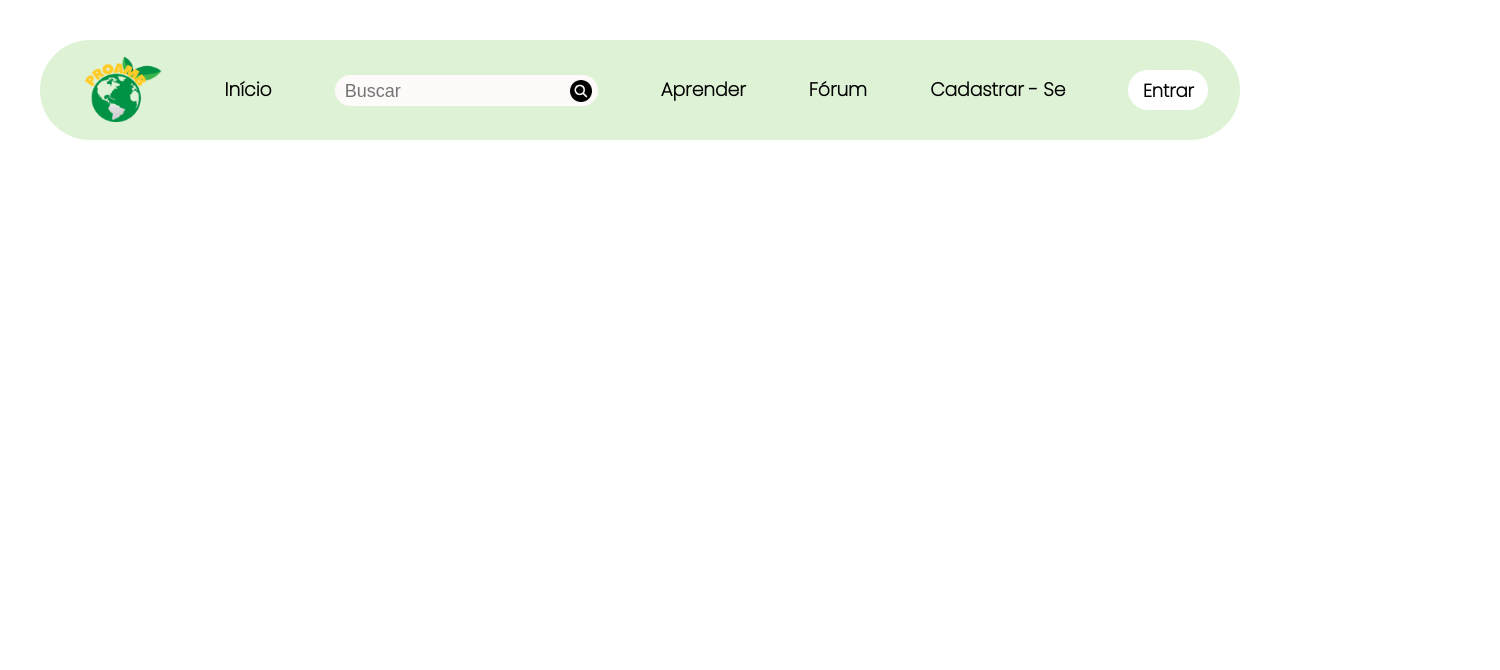
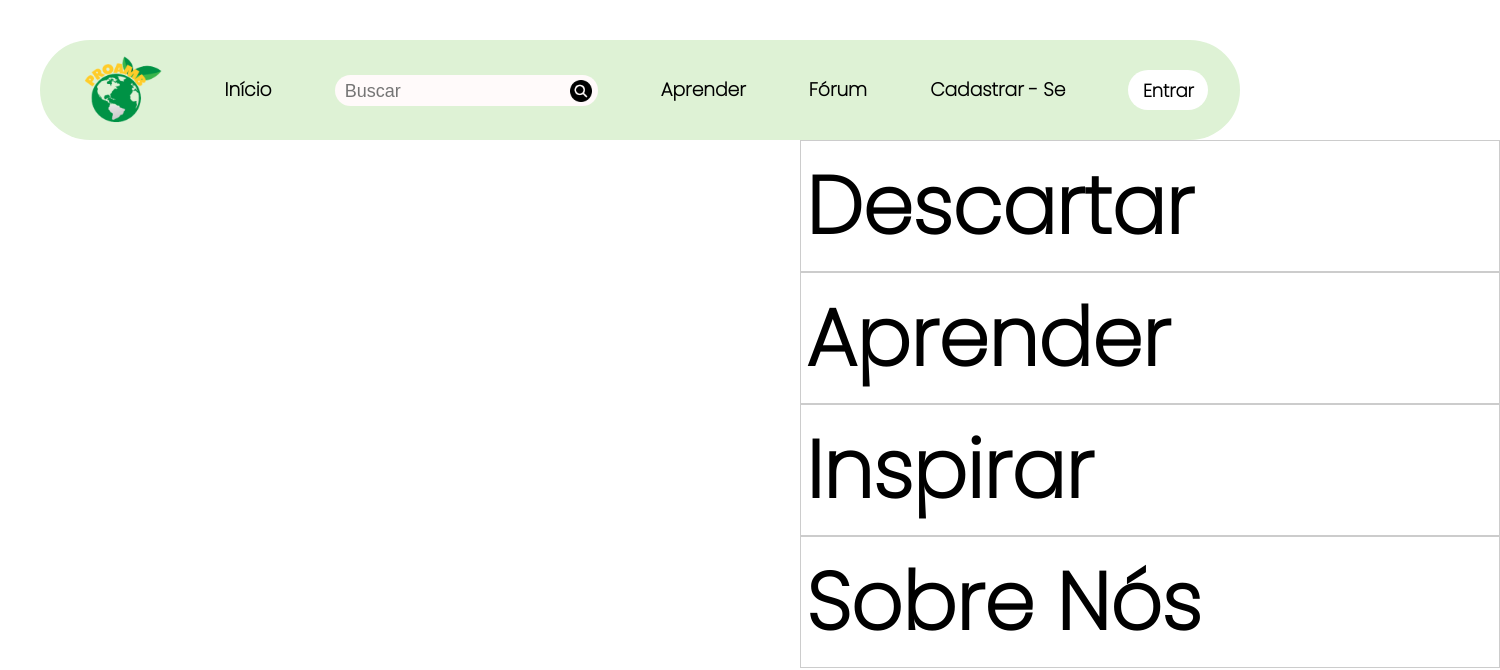
Before and after one commit to Cassiannoow/ProAmb-Old, a React (Create React App) app in the folder proamb/: page / in a window 1280 px wide. Shown: the top 670 px of the page, 1500 px wide, since content can reach past the window. Built offline with nearby package versions, Linux system fonts and the light colour scheme.

Commit message:
vo me mata

```diff
--- a/proamb/src/App.js
+++ b/proamb/src/App.js
@@ -1,5 +1,6 @@
 import './App.css';
-import Header from './Components/Templates/Header'
+import Header from './Components/Templates/Header';
+import MenuVertical from './Components/MenuVertical/MenuVertical';
 import { BrowserRouter } from 'react-router-dom'
 
 function App() {
@@ -8,6 +9,10 @@ function App() {
       <div className="App">
         <Header />
       </div>
+
+      <div>
+          <MenuVertical />
+      </div>
     </BrowserRouter>
   );
 }
--- /dev/null
+++ b/proamb/src/Components/MenuVertical/MenuVertical.css
@@ -0,0 +1,28 @@
+.nav {
+    margin-left: 800px;
+    padding: 0;
+    list-style: none;
+    width: 700px;
+    font-size: 80px;
+    font-family: 'Poppins', sans-serif;
+    font-weight: bold;
+    border-radius: 20px;
+}
+
+li a {
+    display: block;
+    text-decoration: none;
+    color: black;
+    background: #fff;
+    padding: 5px;
+    border: 1px solid #ccc;
+}
+
+li:hover {
+    display: block;
+    text-decoration: underline;
+}
+
+.descartar {
+    background-color: aqua;
+}
--- /dev/null
+++ b/proamb/src/Components/MenuVertical/MenuVertical.js
@@ -0,0 +1,17 @@
+import './MenuVertical.css';
+import React from "react";
+import { Link } from 'react-router-dom';
+
+export default function MenuVertical(props)
+{
+    return (
+        <div>
+            <div className='nav'>
+                <li><Link to='/mapa-proamb'>Descartar</Link></li>
+                <li id="aprender"><Link to='/aprender'>Aprender</Link></li>
+                <li id="inspirar"><Link to='/inspirar'>Inspirar</Link></li>
+                <li id="sobre"><Link to='/sobre'>Sobre Nós</Link></li>
+            </div>
+        </div>
+    )
+}
```
